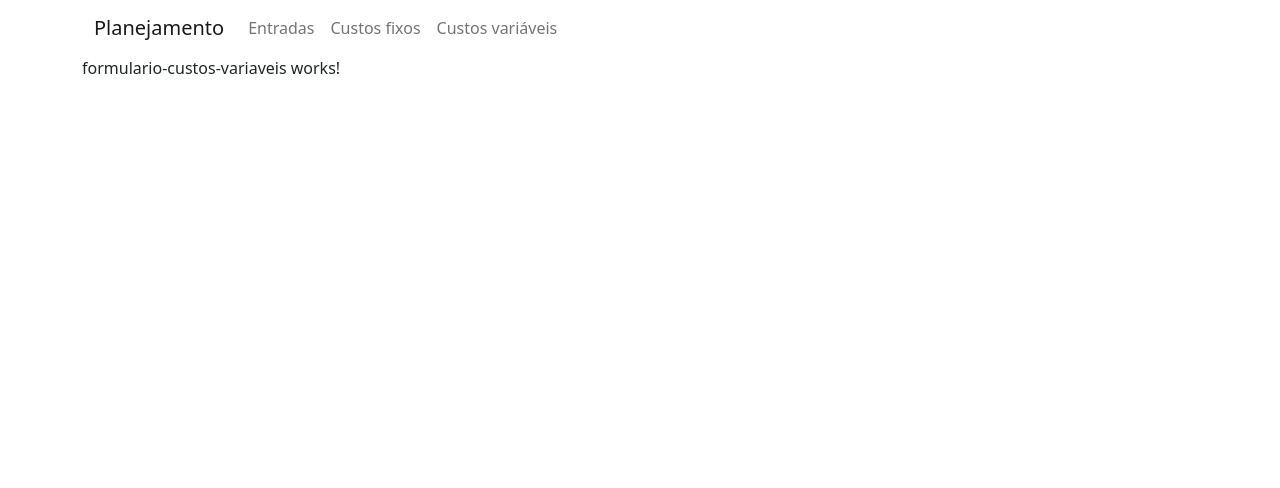
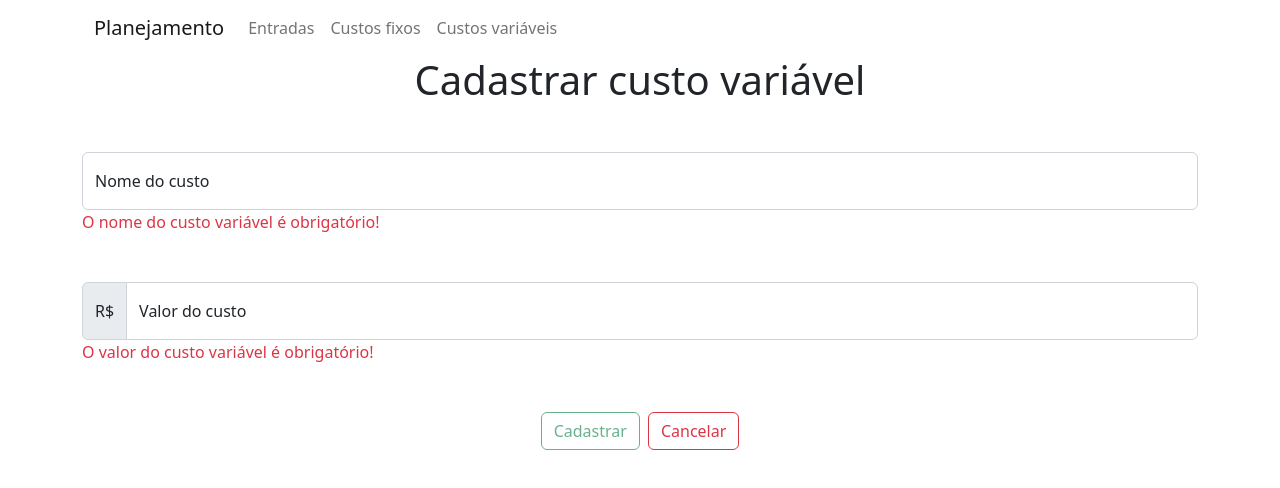
Before and after one commit to Raphael-Ribeiro-Lino/front-end-planejamento-financeiro, an Angular app: page /custos-variaveis/formulario in a window 1280 px wide. Shown: the top 488 px of the page. Built offline with nearby package versions, Linux system fonts and the light colour scheme.

Commit message:
Adicionando formulario custo variavel

```diff
--- a/src/app/custos-variaveis/formulario-custos-variaveis/formulario-custos-variaveis.component.html
+++ b/src/app/custos-variaveis/formulario-custos-variaveis/formulario-custos-variaveis.component.html
@@ -1 +1,32 @@
-<p>formulario-custos-variaveis works!</p>
+<h1 *ngIf="!id" class="text-center">Cadastrar custo variável</h1>
+<h1 *ngIf="id" class="text-center">Alterar custo variável</h1>
+<form [formGroup]="custoVariavelFormGroup">
+    <div class="form-floating mb-5 mt-5">
+        <input class="form-control" formControlName="nome" list="datalistOptions" id="nome" placeholder="Type to search...">
+        <div *ngIf="custoVariavelFormGroup.get('nome')?.errors?.['required']" class="text-danger">
+            O nome do custo variável é obrigatório!
+        </div>
+        <label for="tipo">Nome do custo</label>
+    </div>
+    <datalist id="datalistOptions">
+        <option value="Diversão">
+        <option value="Cartão de crédito">
+        <option value="Transporte">
+        <option value="Katia">
+    </datalist>
+    <div class="input-group">
+        <span class="input-group-text">R$</span>
+        <div class="form-floating">
+            <input class="form-control" formControlName="valor" id="valor" type="number" min="0" step=".01" placeholder="Valor da Entrada">
+            <label for="valor">Valor do custo</label>
+        </div>
+    </div>
+    <div *ngIf="custoVariavelFormGroup.get('valor')?.errors?.['required']" class="text-danger">
+        O valor do custo variável é obrigatório!
+    </div>
+    <div class="form-floating mt-5 text-center">
+        <button *ngIf="!id" type="button" class="btn btn-outline-success" [disabled]="custoVariavelFormGroup.invalid">Cadastrar</button>
+        <button *ngIf="id" type="button" class="btn btn-outline-success">Alterar</button>
+        <button type="button" class="btn btn-outline-danger ms-2" routerLink="/custos-variaveis">Cancelar</button>
+    </div>
+</form>
--- a/src/app/custos-variaveis/formulario-custos-variaveis/formulario-custos-variaveis.component.ts
+++ b/src/app/custos-variaveis/formulario-custos-variaveis/formulario-custos-variaveis.component.ts
@@ -1,4 +1,7 @@
 import { Component, OnInit } from '@angular/core';
+import { FormBuilder, FormGroup, Validators } from '@angular/forms';
+import { ActivatedRoute, Router } from '@angular/router';
+import { CustoVariavelService } from '../custo-variavel.service';
 
 @Component({
   selector: 'app-formulario-custos-variaveis',
@@ -7,7 +10,22 @@ import { Component, OnInit } from '@angular/core';
 })
 export class FormularioCustosVariaveisComponent implements OnInit {
 
-  constructor() { }
+  id: number | null;
+
+  custoVariavelFormGroup: FormGroup;
+
+  constructor(
+    private activateRoute: ActivatedRoute,
+    private formBuilder: FormBuilder,
+    private router: Router,
+    private custoVariavelService: CustoVariavelService
+  ) {
+    this.id = this.activateRoute.snapshot.paramMap.get("id") as number | null;
+    this.custoVariavelFormGroup = this.formBuilder.group({
+      nome: ['', Validators.required],
+      valor: ['', Validators.required],
+    });
+   }
 
   ngOnInit(): void {
   }
```
